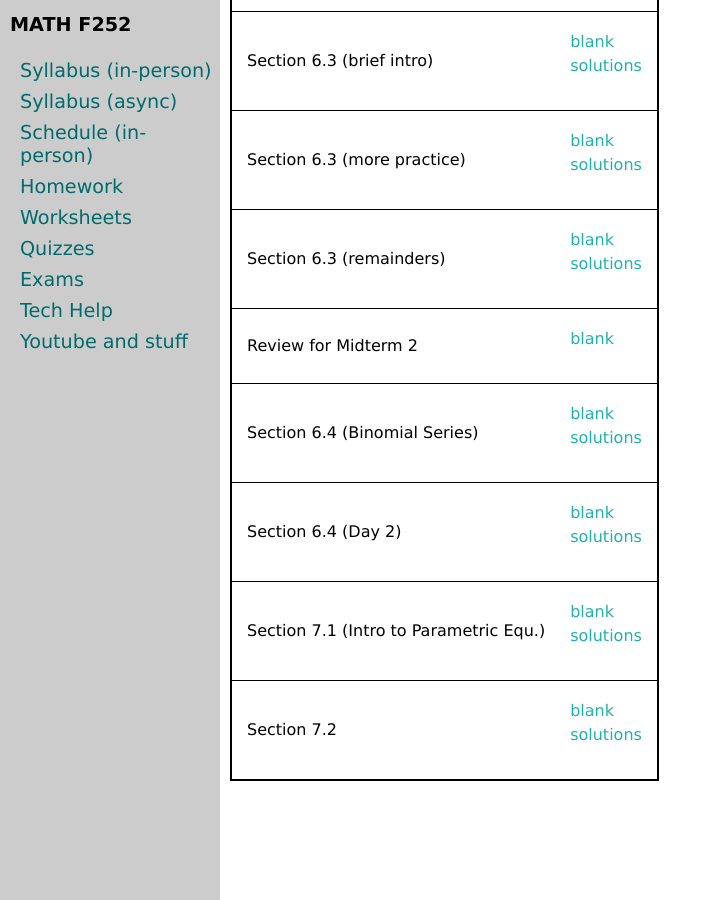
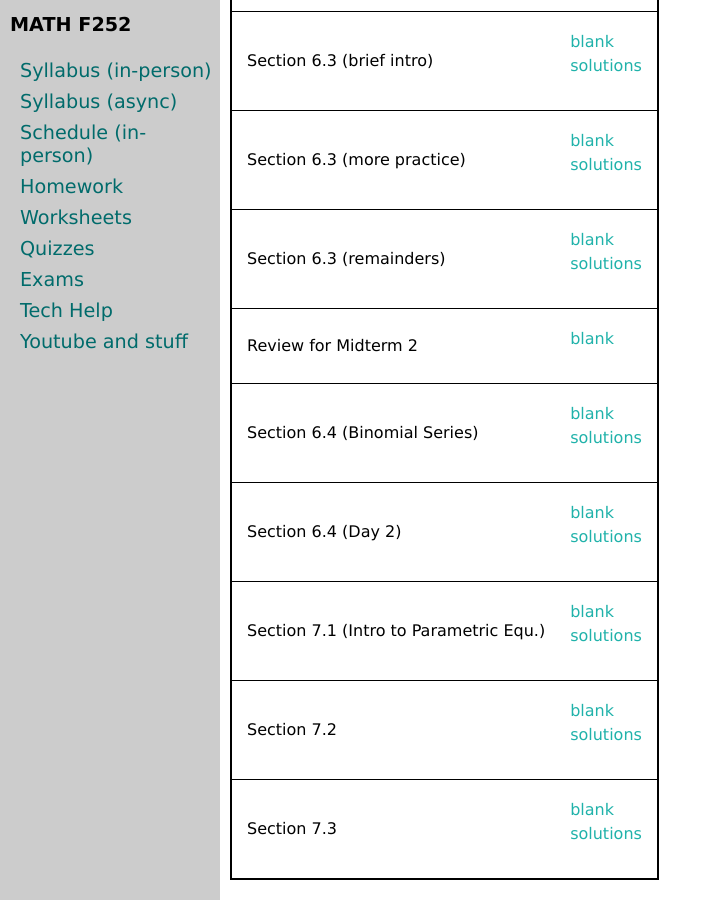
Before and after one commit to uaf-math/calc2, a Jekyll site: the page built from worksheetsF25.md, in a window 1280 px wide and 900 px high, scrolled down 3945 px. Shown: the whole window, without its empty margins (0-711 px from the left). Built offline with Jekyll 4.4.1, drawn with Linux system fonts in a browser that asks for light colours.

Commit message:
Update worksheetsF25.yml

```diff
--- a/_data/worksheetsF25.yml
+++ b/_data/worksheetsF25.yml
@@ -141,3 +141,6 @@ worksheets:
 - name: Section 7.2
   blank: M252-7-2a.pdf
   solutions: M252-7-2as.pdf
+- name: Section 7.3
+  blank: M252-7-3-a.pdf
+  solutions: M252-7-3-as.pdf
```
